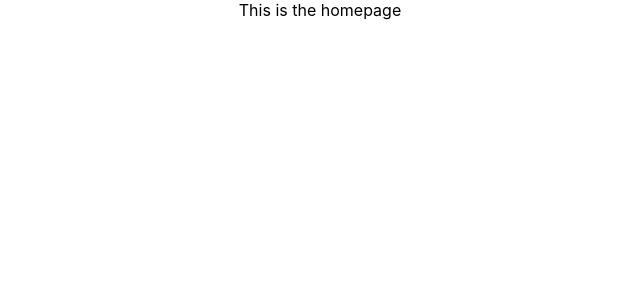
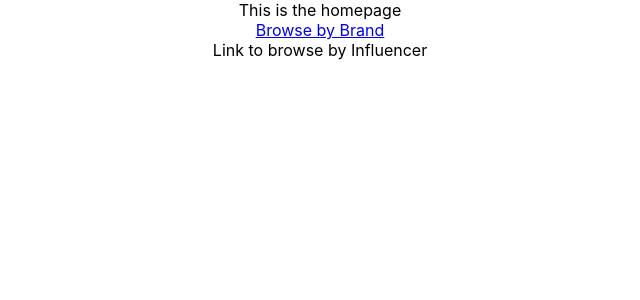
Before and after one commit to jeanettepayne/beauty-krewe-react-project, a React (Create React App) app in the folder bk-front-end/beauty-krewe/: page / in a window 1280 px wide. Shown: the top 300 px of the page, without its empty margins (320-960 px from the left). Built offline with nearby package versions, Linux system fonts and the light colour scheme; no server answers.

Commit message:
added link to browse by brand

```diff
--- a/bk-front-end/beauty-krewe/src/components/Homepage.js
+++ b/bk-front-end/beauty-krewe/src/components/Homepage.js
@@ -1,11 +1,16 @@
 import React from 'react';
+import { Link } from 'react-router-dom';
 
 
-const Homepage = () => {
+const Homepage = (props) => {
 
     return (
         <div>
             This is the homepage
+            <br></br>
+            <Link to={'/brands'}>Browse by Brand</Link>
+            <br></br>
+            Link to browse by Influencer
         </div>
     )
 }
```
